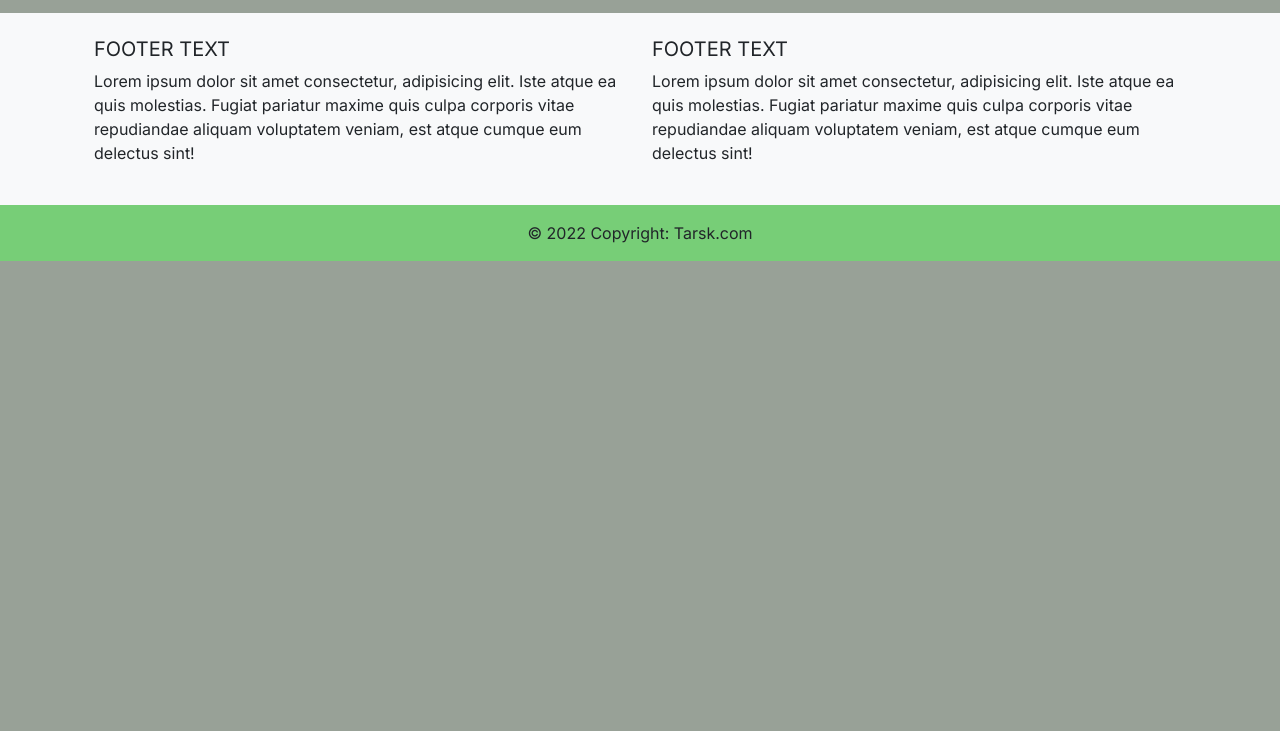
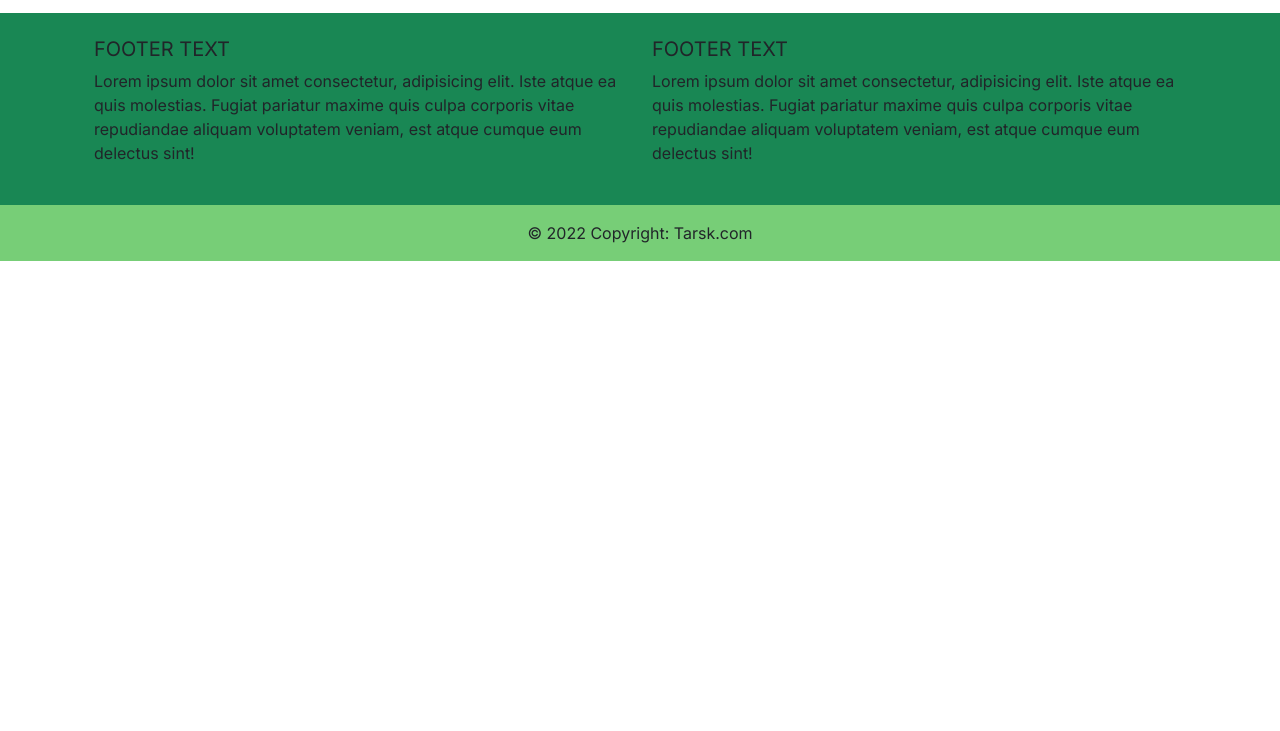
Before and after one commit to Ozmehak/crocoDB, a website: page public/html/family.html in a window 1280 px wide. Shown: the part 69-800 px from the top of the page. Drawn offline with nearby package versions, Linux system fonts and the light colour scheme; no server answers.

Commit message:
Some styling changes on footer

```diff
--- a/public/css/alli-croc-ghar.css
+++ b/public/css/alli-croc-ghar.css
@@ -1,6 +1,6 @@
 /* GLOBAL */
 body{
-    background-color: rgba(152, 161, 151, 1)
+    background-color: white
     ;
   }
 /* CARD */
--- a/public/html/family.html
+++ b/public/html/family.html
@@ -42,7 +42,7 @@
 
 
     <script src="../js/family.js"></script>
-    <footer class="bg-light text-center text-lg-start">
+    <footer class="bg-success text-center text-lg-start">
       <!-- Grid container -->
       <div class="container p-4">
         <!--Grid row-->
```
